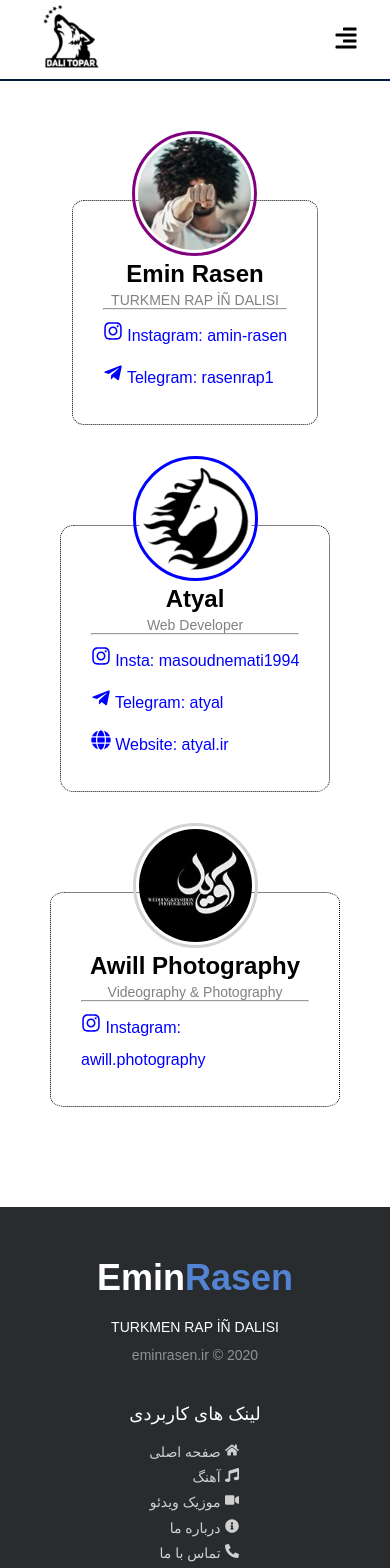
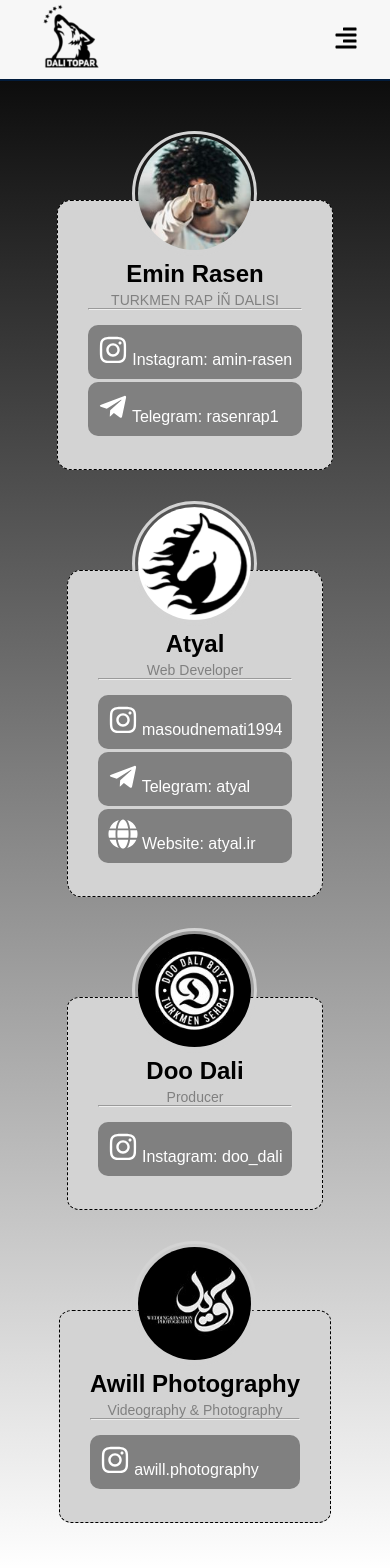
Before and after one commit to masoudnemati/eminrasen-ir, a React (Create React App) app: page /contactus in a window 390 px wide. Shown: the top 1568 px of the page. Built offline with nearby package versions, Linux system fonts and the light colour scheme; a web font is replaced by a local one.

Commit message:
added a background color to contactus

```diff
--- a/src/App.css
+++ b/src/App.css
@@ -142,10 +142,7 @@ figure {
 
 /* AboutUs page */
 .aboutus-main {
-  display: flex;
-  flex-direction: row;
-  flex-wrap: wrap;
-  padding: 150px 100px;
+  padding: 150px 100px 300px 100px;
   text-align: right;
   direction: rtl;
   text-align: justify;
@@ -153,6 +150,11 @@ figure {
   font-weight: 500;
   line-height: 1.5em;
   background-image: linear-gradient(#84cac8, #f0ece9);
+}
+
+.aboutus-main img {
+  float: right;
+  margin: 0 0 50px 30px;
 }
 
 .aboutus-main h1 {
@@ -174,14 +176,33 @@ figure {
   border-radius: 10px;
 }
 
+@media (max-width: 760px) {
+  .aboutus-main-parts {
+    display: flex;
+    flex-direction: row;
+    flex-wrap: wrap;
+    padding: 30px 0px 10px 0px;
+    margin: 0;
+  }
+}
+
 /* Contact Us page */
 .contactus-main {
-  padding-top: 200px;
-  padding-bottom: 100px;
+  background-image: linear-gradient(black, white);
+  padding-top: 150px;
   display: flex;
   flex-direction: row;
   flex-wrap: wrap;
   justify-content: center;
+}
+
+.contactus-main address {
+  background: lightgray;
+  border: 1px dashed black;
+  border-radius: 5%;
+  padding: 30px 50px;
+  margin: 50px 50px;
+  text-align: center;
 }
 
 .contactus-main img {
@@ -191,13 +212,6 @@ figure {
   margin-top: -100px;
 }
 
-.contactus-main .contactus-emin-img {
-  border: 3px solid purple;
-}
-
-.contactus-main .contactus-atyal-img {
-  border: 3px solid blue;
-}
 .contactus-main h2 {
   font-style: normal;
 }
@@ -207,37 +221,36 @@ figure {
   padding-top: 4px;
 }
 
-.contactus-main address {
-  border: 1px dotted black;
-  border-radius: 5%;
-  padding: 30px 50px;
-  margin: 0 50px;
-  text-align: center;
+.contactus-main hr {
+  margin-bottom: 15px;
 }
 
 .contactus-main a {
-  padding-top: 10px;
-  line-height: 2em;
+  display: block;
+  color: white;
+  background-color: gray;
+  border-radius: 10px;
+  padding: 10px;
+  margin: 3px 0px;
   text-decoration: none;
   font-style: normal;
-  color: blue;
   display: block;
   text-align: left;
 }
 
 .contactus-main .contactus-icons {
-  font-size: 20px;
+  font-size: 30px;
+}
+
+.contactus-main .contactus-icons p {
+  color: white;
+  font-size: large;
+  display: inline;
 }
 
 @media (max-width: 1100px) {
   .contactus-main address {
     padding: 30px;
-  }
-  .contactus-main .awill {
-    margin-top: 100px;
-  }
-  .contactus-main .contactus-atyal {
-    margin-top: 100px;
   }
 }
 
--- a/src/pages/AboutUs.js
+++ b/src/pages/AboutUs.js
@@ -5,8 +5,8 @@ export default class AboutUs extends Component {
   render() {
     window.scrollTo(0, 0);
     return (
-      <main>
-        <div className="aboutus-main">
+      <main className="aboutus-main">
+        <div className="aboutus-main-parts">
           <img
             src={EminRasen}
             width="300"
@@ -14,7 +14,7 @@ export default class AboutUs extends Component {
             alt="emin rasen"
             className="aboutus-emin"
           />
-          <address>
+          <address className="aboutus-main-parts">
             <h1>امین راسن</h1>
             <h4>خواننده رپ ترکمن صحرا</h4>
             <p>
--- a/src/pages/ContactUs.js
+++ b/src/pages/ContactUs.js
@@ -2,6 +2,7 @@ import React from "react";
 import EminRasenIns from "../assets/images/eminraseninstagram.jpg";
 import AtyalLogo from "../assets/images/atyallogo.png";
 import Awill from "../assets/images/awill.jpg";
+import Dali from "../assets/images/dali.jpg";
 import { FaInstagram } from "react-icons/fa";
 import { FaTelegramPlane } from "react-icons/fa";
 import { FaGlobe } from "react-icons/fa";
@@ -53,13 +54,33 @@ export default function ContactUs() {
           target="_blank"
           rel="noopener noreferrer"
         >
-          <FaInstagram className="contactus-icons" /> Insta: masoudnemati1994
+          <FaInstagram className="contactus-icons" /> masoudnemati1994
         </a>
         <a href="https://t.me/atyal" target="_blank" rel="noopener noreferrer">
           <FaTelegramPlane className="contactus-icons" /> Telegram: atyal
         </a>
         <a href="https://atyal.ir" target="_blank" rel="noopener noreferrer">
           <FaGlobe className="contactus-icons" /> Website: atyal.ir
+        </a>
+      </address>
+
+      <address className="contactus-doo">
+        <img
+          width="125"
+          height="125"
+          src={Dali}
+          alt="dali"
+          className="contactus-doo-img"
+        />
+        <h2>Doo Dali</h2>
+        <p>Producer</p>
+        <hr />
+        <a
+          href="https://www.instagram.com/doo_dali/"
+          target="_blank"
+          rel="noopener noreferrer"
+        >
+          <FaInstagram className="contactus-icons" /> Instagram: doo_dali
         </a>
       </address>
 
@@ -73,8 +94,7 @@ export default function ContactUs() {
           target="_blank"
           rel="noopener noreferrer"
         >
-          <FaInstagram className="contactus-icons" /> Instagram:
-          awill.photography
+          <FaInstagram className="contactus-icons" /> awill.photography
         </a>
       </address>
     </main>
```
Also changed, not shown: src/assets/images/dali.jpg (added).
